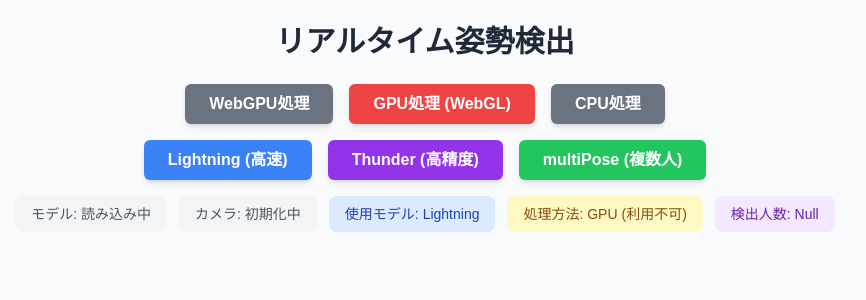
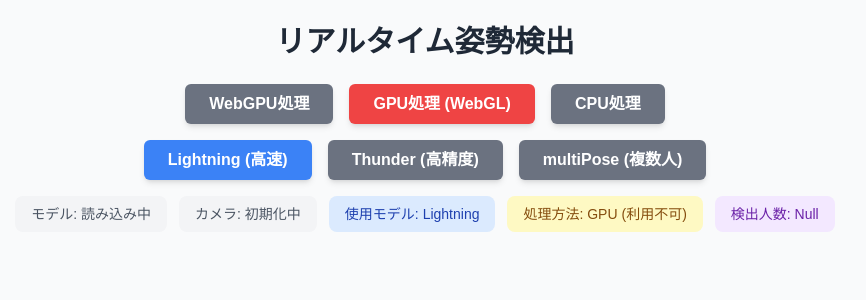
Before and after one commit to TommyZ-7/tommyz-sandbox, a Next.js app: page /kennkyu/test6 in a window 1280 px wide. Shown: the top 300 px of the page, without its empty margins (215-1081 px from the left). Built offline with nearby package versions, Linux system fonts and the light colour scheme.

Commit message:
WebGPUのフォールバック機能を追加し、GPUモードに切り替え時の警告表示を実装

```diff
--- a/src/app/kennkyu/test6/page.tsx
+++ b/src/app/kennkyu/test6/page.tsx
@@ -40,6 +40,8 @@ const PoseDetector = (): JSX.Element => {
   const [isGpuAvailable, setIsGpuAvailable] = useState(false);
   // WebGPU利用可能状態を管理するState
   const [isWebGpuAvailable, setIsWebGpuAvailable] = useState(false);
+  // モデルのフォールバック時に使用するState
+  const [isFallback, setIsFallback] = useState(false);
 
   /**
    * キーポイント（関節点）を描画する
@@ -185,6 +187,7 @@ const PoseDetector = (): JSX.Element => {
             "WebGPUが利用できません。GPU（WebGL）モードにフォールバックします。"
           );
           setProcessingMode("GPU");
+          setIsFallback(true);
           setLoadingProgress("GPU（WebGL）バックエンドを初期化中...");
           await tfModule.setBackend("webgl");
         } else {
@@ -239,6 +242,7 @@ const PoseDetector = (): JSX.Element => {
     const init = async () => {
       // 初期化開始
       setIsLoading(true);
+      setIsFallback(false);
       setIsModelReady(false);
       setIsCameraReady(false);
       setLoadingProgress("初期化中...");
@@ -264,16 +268,15 @@ const PoseDetector = (): JSX.Element => {
         ]);
 
         // バックエンドを別途読み込み
-        const backendPromises: Promise<any>[] = [
-          import("@tensorflow/tfjs-backend-webgl"),
-        ];
+        const backendPromises: Promise<any>[] = [];
 
         if (processingMode === "CPU") {
           backendPromises.push(import("@tensorflow/tfjs-backend-cpu"));
-        }
-
-        if (processingMode === "WebGPU") {
+        } else if (processingMode === "GPU") {
+          backendPromises.push(import("@tensorflow/tfjs-backend-webgl"));
+        } else if (processingMode === "WebGPU") {
           backendPromises.push(import("@tensorflow/tfjs-backend-webgpu"));
+          backendPromises.push(import("@tensorflow/tfjs-backend-webgl")); // WebGPU fallback
         }
 
         await Promise.all(backendPromises);
@@ -412,21 +415,33 @@ const PoseDetector = (): JSX.Element => {
         <button
           onClick={() => setModelType("Lightning")}
           disabled={isLoading}
-          className="px-6 py-2 bg-blue-500 text-white font-semibold rounded-md shadow-md hover:bg-blue-600 transition duration-300 disabled:bg-gray-400 disabled:cursor-not-allowed"
+          className={`px-6 py-2 ${
+            modelType === "Lightning"
+              ? "bg-blue-500 hover:bg-blue-600"
+              : "bg-gray-500 hover:bg-gray-600"
+          } text-white font-semibold rounded-md shadow-md transition duration-300 disabled:bg-gray-400 disabled:cursor-not-allowed`}
         >
           Lightning (高速)
         </button>
         <button
           onClick={() => setModelType("Thunder")}
           disabled={isLoading}
-          className="px-6 py-2 bg-purple-600 text-white font-semibold rounded-md shadow-md hover:bg-purple-700 transition duration-300 disabled:bg-gray-400 disabled:cursor-not-allowed"
+          className={`px-6 py-2 ${
+            modelType === "Thunder"
+              ? "bg-purple-600 hover:bg-purple-700"
+              : "bg-gray-500 hover:bg-gray-600"
+          } text-white font-semibold rounded-md shadow-md transition duration-300 disabled:bg-gray-400 disabled:cursor-not-allowed`}
         >
           Thunder (高精度)
         </button>
         <button
           onClick={() => setModelType("multiPose")}
           disabled={isLoading}
-          className="px-6 py-2 bg-green-500 text-white font-semibold rounded-md shadow-md hover:bg-green-600 transition duration-300 disabled:bg-gray-400 disabled:cursor-not-allowed"
+          className={`px-6 py-2 ${
+            modelType === "multiPose"
+              ? "bg-green-500 hover:bg-green-600"
+              : "bg-gray-500 hover:bg-gray-600"
+          } text-white font-semibold rounded-md shadow-md transition duration-300 disabled:bg-gray-400 disabled:cursor-not-allowed`}
         >
           multiPose (複数人)
         </button>
@@ -476,6 +491,19 @@ const PoseDetector = (): JSX.Element => {
           検出人数: Null
         </div>
       </div>
+      {/* フォールバック時の警告表示 */}
+      {isFallback && (
+        <div className="mb-6 p-4 bg-yellow-50 rounded-lg border border-yellow-200">
+          <div className="text-yellow-700">
+            <div className="font-semibold">注意:</div>
+            <div className="text-sm">
+              WebGPUが利用できないため、GPU（WebGL）モードにフォールバックしました。
+            </div>
+          </div>
+        </div>
+      )}
+
+      {/* カメラ映像とCanvas */}
 
       <div className="relative mb-6">
         <video
```
